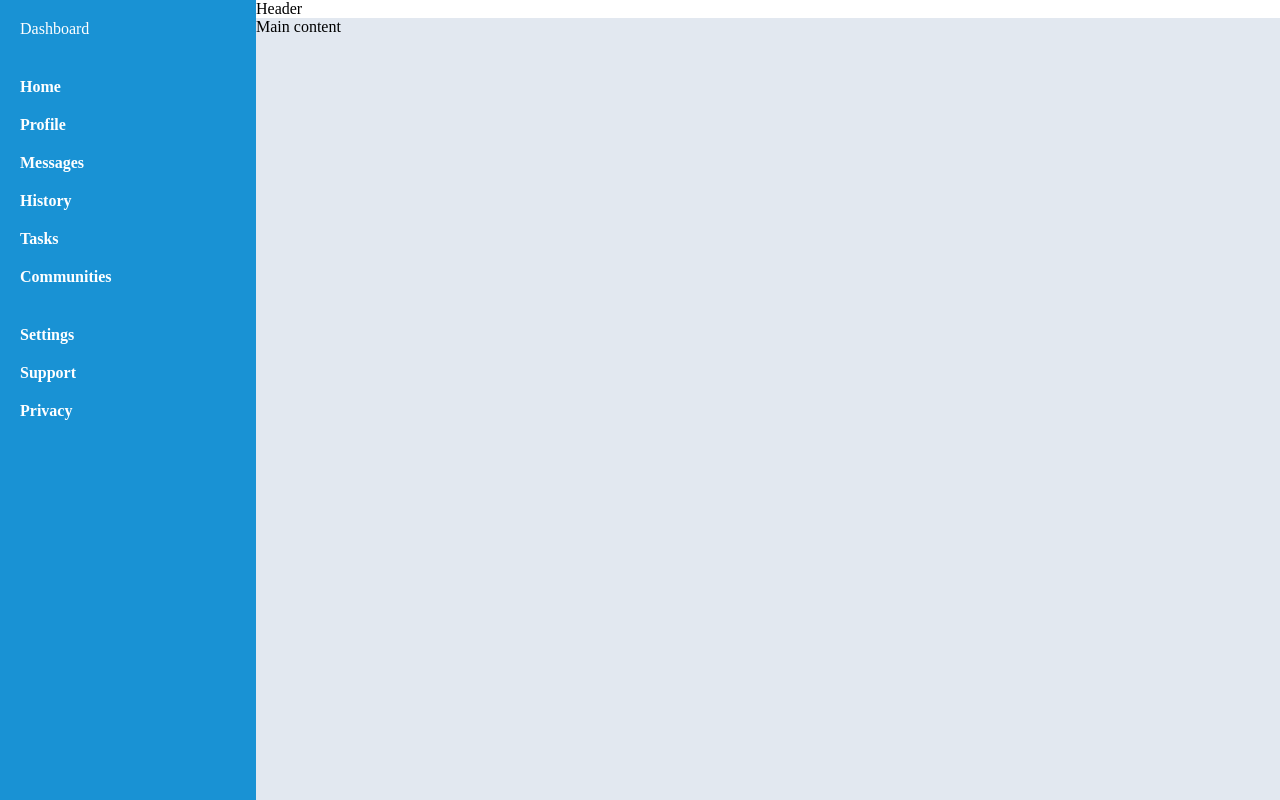
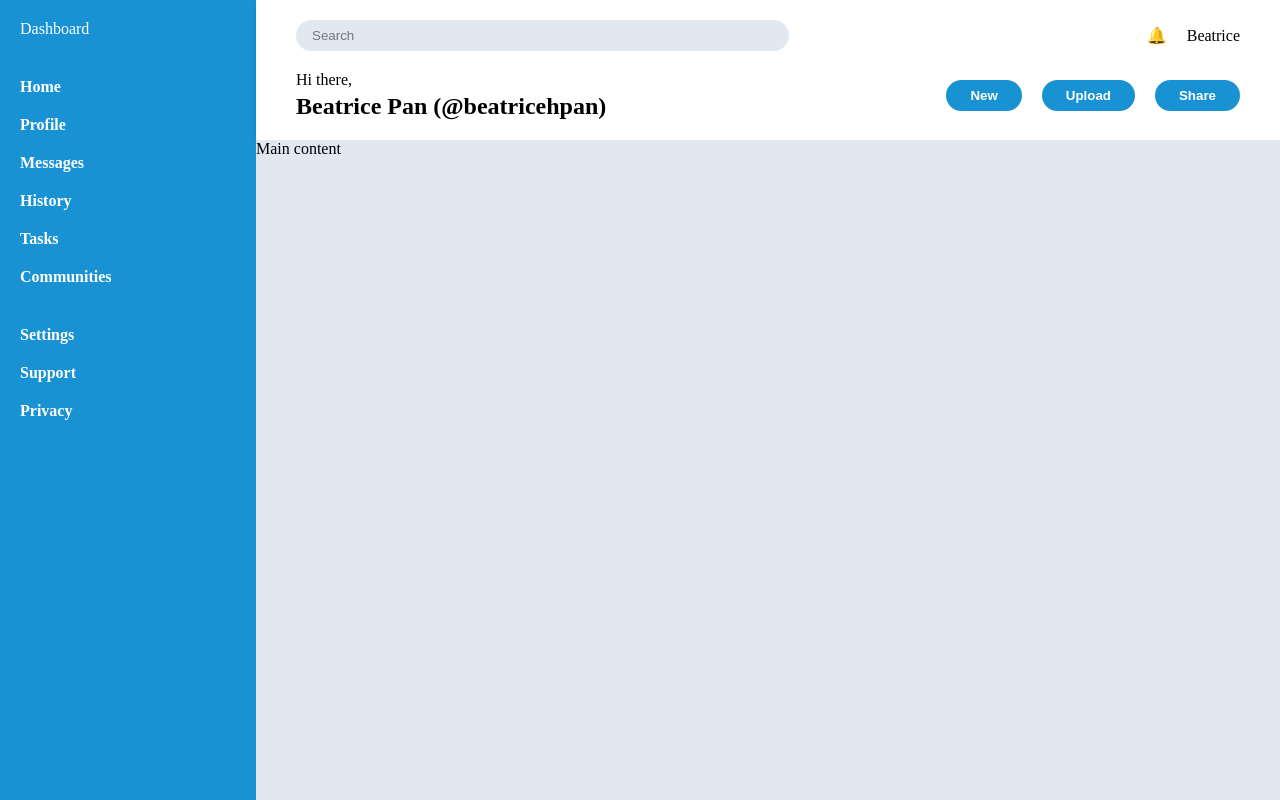
Before and after one commit to beatricehpan/admin-dashboard, a plain HTML site: page index.html in a window 1280 px wide. Drawn offline with Linux system fonts and the light colour scheme.

Commit message:
Add sidebar nav and header with search, greeting and buttons

```diff
--- a/index.html
+++ b/index.html
@@ -25,7 +25,24 @@
             <li>Privacy</li>
         </ul>
     </div>
-    <div class="header">Header</div>
+    <div class="header">
+        <div class="search">
+            <input type="search" placeholder="Search">
+        </div>
+        <div class="user">
+            <span>🔔</span>
+            <span>Beatrice</span>
+        </div>
+        <div class="greeting">
+            <p>Hi there,</p>
+            <h2>Beatrice Pan (@beatricehpan)</h2>
+        </div>
+        <div class="buttons">
+            <button>New</button>
+            <button>Upload</button>
+            <button>Share</button>
+        </div>
+    </div>
     <div class="main">Main content</div>
 </body>
 
--- a/style.css
+++ b/style.css
@@ -35,3 +35,34 @@ body {
   gap: 20px;
   font-weight: bold;
 }
+
+.header {
+  padding: 20px 40px;
+  display: grid;
+  grid-template-columns: 2fr 1fr;
+  gap: 20px;
+  box-shadow: 0 2px 6px rgba(0, 0, 0, 0.1);
+}
+.search input {
+  width: 80%;
+  padding: 8px 16px;
+  border: none;
+  border-radius: 20px;
+  background: #e2e8f0;
+}
+.user, .buttons {
+  display: flex;
+  gap: 20px;
+  justify-content: end;
+  align-items: center;
+}
+.greeting p { margin: 0; }
+.greeting h2 { margin: 4px 0 0; }
+.buttons button {
+  padding: 8px 24px;
+  border: none;
+  border-radius: 20px;
+  background: #1992d4;
+  color: white;
+  font-weight: bold;
+}
```
